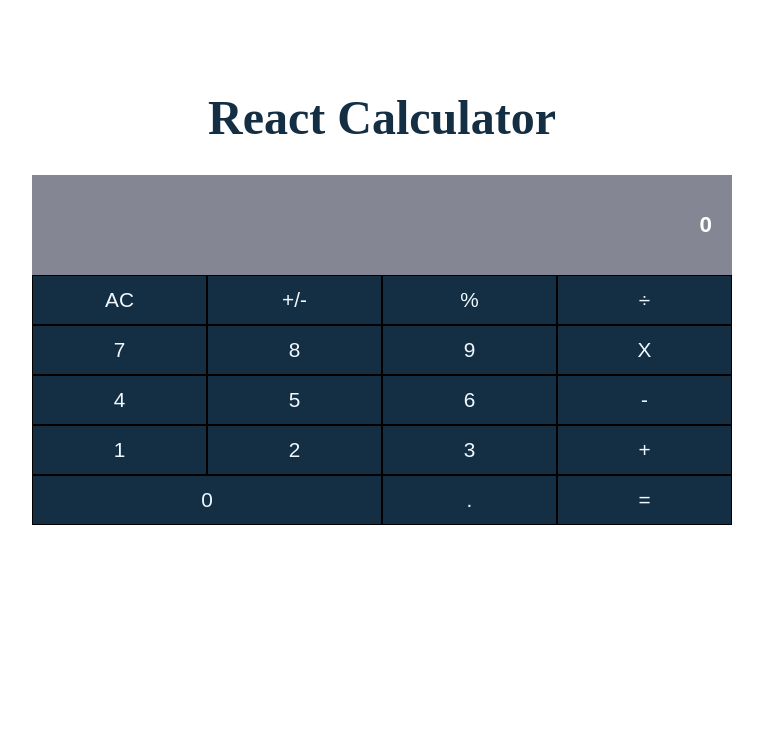
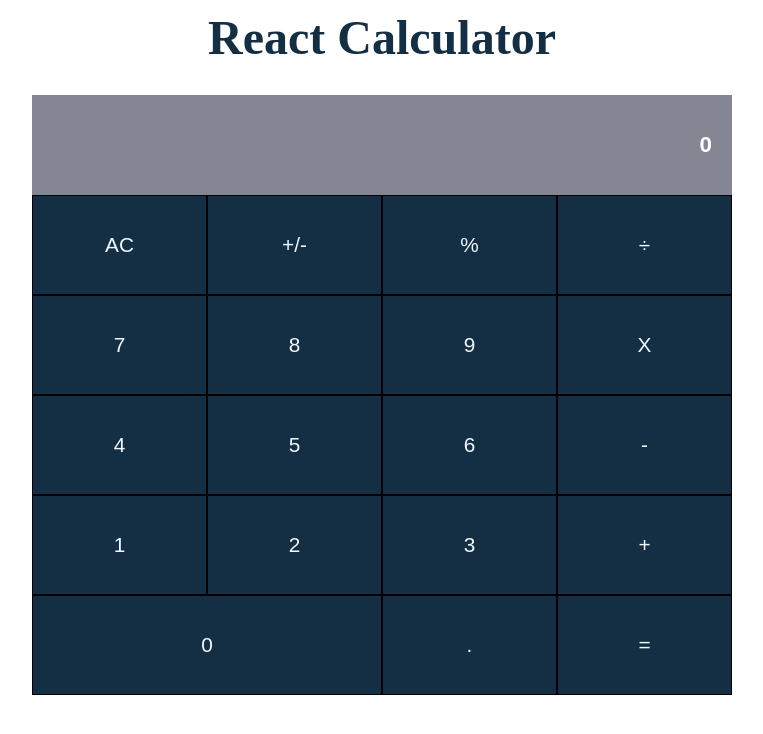
Before and after one commit to moinkhanif/react-calculator, a React (Create React App) app: page / in a window 1280 px wide. Shown: the top 734 px of the page, without its empty margins (258-1021 px from the left). Built offline with nearby package versions, Linux system fonts and the light colour scheme; a web font is replaced by a local one.

Commit message:
style buttonpanel component

```diff
--- a/src/components/ButtonPanel/button-panel.styles.css
+++ b/src/components/ButtonPanel/button-panel.styles.css
@@ -1,7 +1,7 @@
 .group {
   display: grid;
   grid-template-columns: 1fr 1fr 1fr 1fr;
-  grid-auto-rows: 50px;
+  grid-auto-rows: 100px;
 }
 
 .group5 {
--- a/src/container/App.css
+++ b/src/container/App.css
@@ -1,6 +1,6 @@
 .main-container {
   max-width: 700px;
-  margin: 10vh auto auto;
+  margin: auto auto;
   font-family: Arial, Helvetica, sans-serif;
   color: aliceblue;
 }
```
